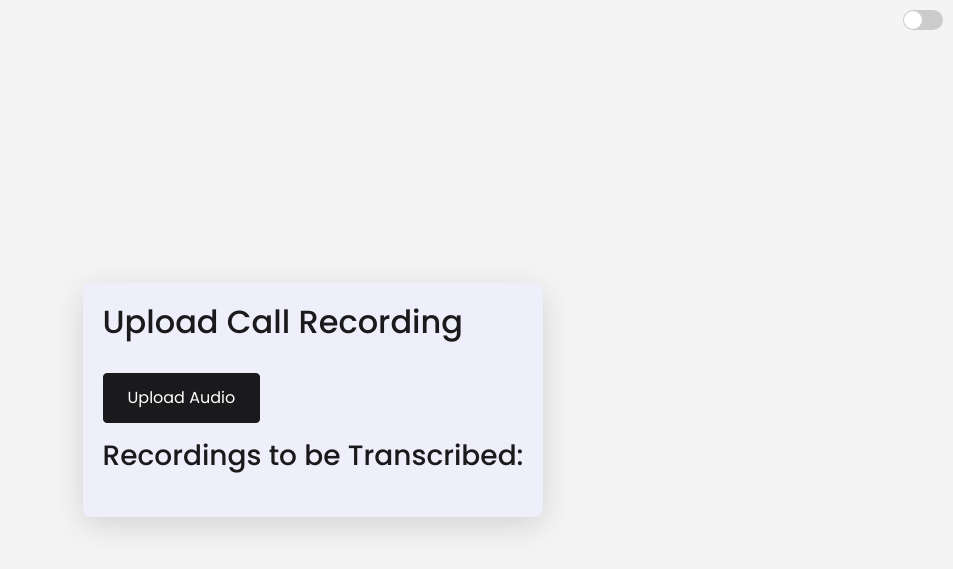
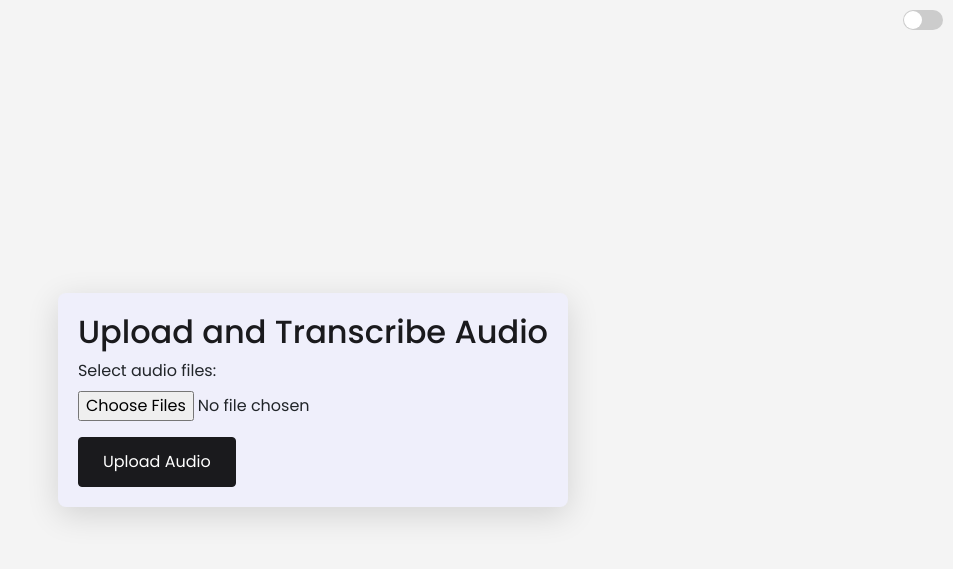
Before and after one commit to nonsonwune/transcribe, a Flask app: page / in a window 1280 px wide. Shown: the top 569 px of the page, without its empty margins (327-1280 px from the left). Run offline with Flask 3, Linux system fonts and the light colour scheme; some libraries are stand-ins or nearby versions.

Commit message:
working!!!

```diff
--- a/static/scripts.js
+++ b/static/scripts.js
@@ -1,83 +1,60 @@
-document.addEventListener("DOMContentLoaded", function () {
-  const body = document.body;
-  const darkModeToggle = document.getElementById("darkModeToggle");
-  const uploadAudioButton = document.getElementById("uploadAudio");
-  const fileInput = document.getElementById("fileInput");
-  const uploadForm = document.getElementById("uploadForm");
-  const uploadMessage = document.getElementById("uploadMessage");
-  const fileList = document.getElementById("fileList");
-  const downloadFilesButton = document.getElementById("downloadFiles");
+$(document).ready(function () {
+  $("#uploadForm").on("submit", function (e) {
+    e.preventDefault();
 
-  darkModeToggle.addEventListener("change", function () {
-    body.classList.toggle("dark-mode", this.checked);
-    console.log(this.checked ? "Dark mode enabled" : "Dark mode disabled");
-  });
+    var formData = new FormData();
+    var files = $("#audioFiles")[0].files;
 
-  uploadAudioButton.addEventListener("click", function () {
-    fileInput.click();
-  });
+    if (files.length === 0) {
+      alert("Please select at least one file.");
+      return;
+    }
 
-  fileInput.addEventListener("change", function (event) {
-    if (fileInput.files.length > 0) {
-      updateFileList(fileInput.files);
-      uploadMessage.textContent = "Files selected, ready to upload.";
-      uploadMessage.className = "alert alert-info";
-      uploadMessage.style.display = "block";
-      // Directly submit the form when files are selected
-      uploadForm.submit();
+    for (var i = 0; i < files.length; i++) {
+      formData.append("files", files[i]);
     }
-  });
 
-  uploadForm.addEventListener("submit", function (event) {
-    event.preventDefault(); // Prevent the default form submission behavior
+    $("#uploadStatus").text("Uploading...").show();
 
-    const formData = new FormData(uploadForm);
-
-    fetch("/clear_uploads")
-      .then((response) => {
-        if (!response.ok) {
-          throw new Error(`Clear uploads failed: ${response.statusText}`);
+    $.ajax({
+      url: "/",
+      type: "POST",
+      data: formData,
+      contentType: false,
+      processData: false,
+      success: function (response) {
+        $("#uploadStatus").text(response.message);
+        if (response.message === "Files uploaded and processed successfully") {
+          $("#transcribeBtn").show();
         }
-        return response.json();
-      })
-      .then(() => {
-        return fetch("/", {
-          method: "POST",
-          body: formData,
-        });
-      })
-      .then((response) => {
-        if (!response.ok) {
-          throw new Error(`Upload failed: ${response.statusText}`);
-        }
-        return response.json();
-      })
-      .then(() => {
-        uploadMessage.textContent =
-          "Files uploaded and processed successfully.";
-        uploadMessage.className = "alert alert-success";
-        uploadMessage.style.display = "block";
-        downloadFilesButton.style.display = "block";
-      })
-      .catch((error) => {
-        console.error(error);
-        uploadMessage.textContent = "Upload or processing failed.";
-        uploadMessage.className = "alert alert-danger";
-        uploadMessage.style.display = "block";
+      },
+      error: function (response) {
+        $("#uploadStatus").text("Error uploading files").show();
+      },
     });
   });
 
-  downloadFilesButton.addEventListener("click", function () {
+  $("#transcribeBtn").on("click", function () {
+    $("#transcriptionStatus").text("Transcribing...").show();
+
+    $.ajax({
+      url: "/download",
+      type: "GET",
+      success: function (response) {
+        $("#transcriptionStatus").text("Transcription complete.").show();
+        $("#downloadBtn").show();
+      },
+      error: function (response) {
+        $("#transcriptionStatus").text("Error during transcription.").show();
+      },
+    });
+  });
+
+  $("#downloadBtn").on("click", function () {
     window.location.href = "/download";
   });
 
-  function updateFileList(files) {
-    fileList.innerHTML = "";
-    Array.from(files).forEach((file) => {
-      const listItem = document.createElement("li");
-      listItem.className = "list-group-item";
-      listItem.textContent = file.name;
-      fileList.appendChild(listItem);
+  $("#darkModeToggle").on("change", function () {
+    $("body").toggleClass("dark-mode");
   });
-  }
 });
--- a/templates/upload_audio.html
+++ b/templates/upload_audio.html
@@ -3,58 +3,60 @@
   <head>
     <meta charset="UTF-8" />
     <meta name="viewport" content="width=device-width, initial-scale=1.0" />
-    <title>Audio Transcription Service</title>
+    <title>Upload Audio</title>
     <link
-      href="https://cdn.jsdelivr.net/npm/bootstrap@5.1.3/dist/css/bootstrap.min.css"
       rel="stylesheet"
+      href="https://stackpath.bootstrapcdn.com/bootstrap/4.5.2/css/bootstrap.min.css"
     />
     <link
       rel="stylesheet"
       href="{{ url_for('static', filename='styles.css') }}"
     />
-    <script src="https://code.jquery.com/jquery-3.6.0.min.js" defer></script>
-    <script src="{{ url_for('static', filename='scripts.js') }}" defer></script>
   </head>
   <body>
+    <div class="flex-container">
+      <div class="main-container">
+        <h2>Upload and Transcribe Audio</h2>
+        <form id="uploadForm">
+          <div class="form-group">
+            <label for="audioFiles">Select audio files:</label>
+            <input
+              type="file"
+              class="form-control-file"
+              id="audioFiles"
+              name="files"
+              multiple
+            />
+          </div>
+          <button type="submit" class="btn btn-primary">Upload Audio</button>
+        </form>
+        <div class="alert alert-info mt-3" id="uploadStatus" role="alert"></div>
+        <button
+          id="transcribeBtn"
+          class="btn btn-secondary mt-3"
+          style="display: none"
+        >
+          Transcribe
+        </button>
+        <div
+          class="alert alert-info mt-3"
+          id="transcriptionStatus"
+          role="alert"
+        ></div>
+        <button
+          id="downloadBtn"
+          class="btn btn-success mt-3"
+          style="display: none"
+        >
+          Download Transcribed Files
+        </button>
+      </div>
+    </div>
     <div class="toggle-switch">
       <input type="checkbox" id="darkModeToggle" />
       <label for="darkModeToggle"></label>
     </div>
-    <div class="flex-container">
-      <div class="main-container">
-        <div class="d-flex justify-content-between align-items-center mb-4">
-          <h2>Upload Call Recording</h2>
-        </div>
-        <form
-          id="uploadForm"
-          action="/"
-          method="post"
-          enctype="multipart/form-data"
-          class="mb-3"
-        >
-          <input
-            type="file"
-            id="fileInput"
-            name="files"
-            multiple
-            accept=".wav,.mp3,.mp4,.m4a"
-            hidden
-          />
-          <button type="button" id="uploadAudio" class="btn btn-primary">
-            Upload Audio
-          </button>
-          <div id="uploadMessage" class="mt-3 alert" role="alert"></div>
-        </form>
-        <h3>Recordings to be Transcribed:</h3>
-        <ul id="fileList" class="list-group mb-3"></ul>
-        <button
-          id="downloadFiles"
-          class="btn btn-success"
-          style="display: none"
-        >
-          Download Transcriptions
-        </button>
-      </div>
-    </div>
+    <script src="https://code.jquery.com/jquery-3.5.1.min.js"></script>
+    <script src="{{ url_for('static', filename='scripts.js') }}"></script>
   </body>
 </html>
```
Also changed, not shown: 1 other file. Lines whose indentation alone changed are shown as unchanged.
